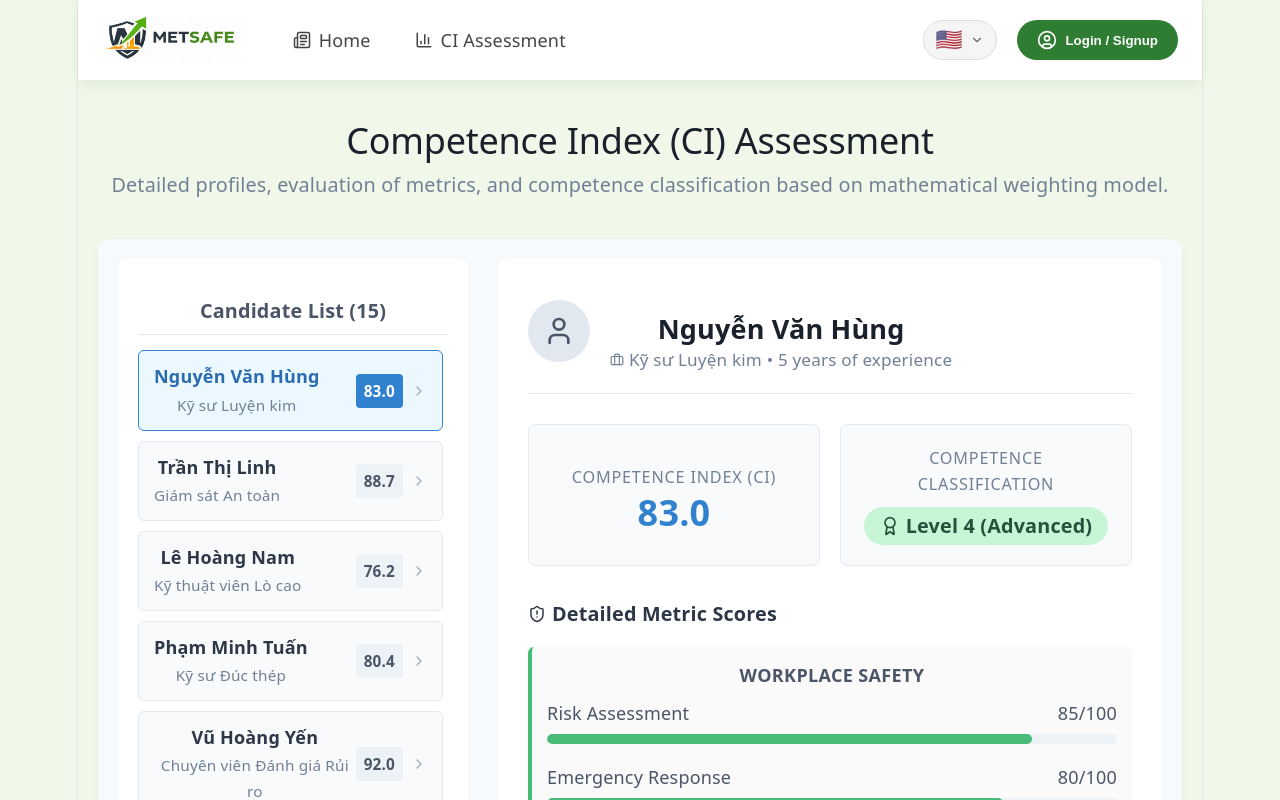
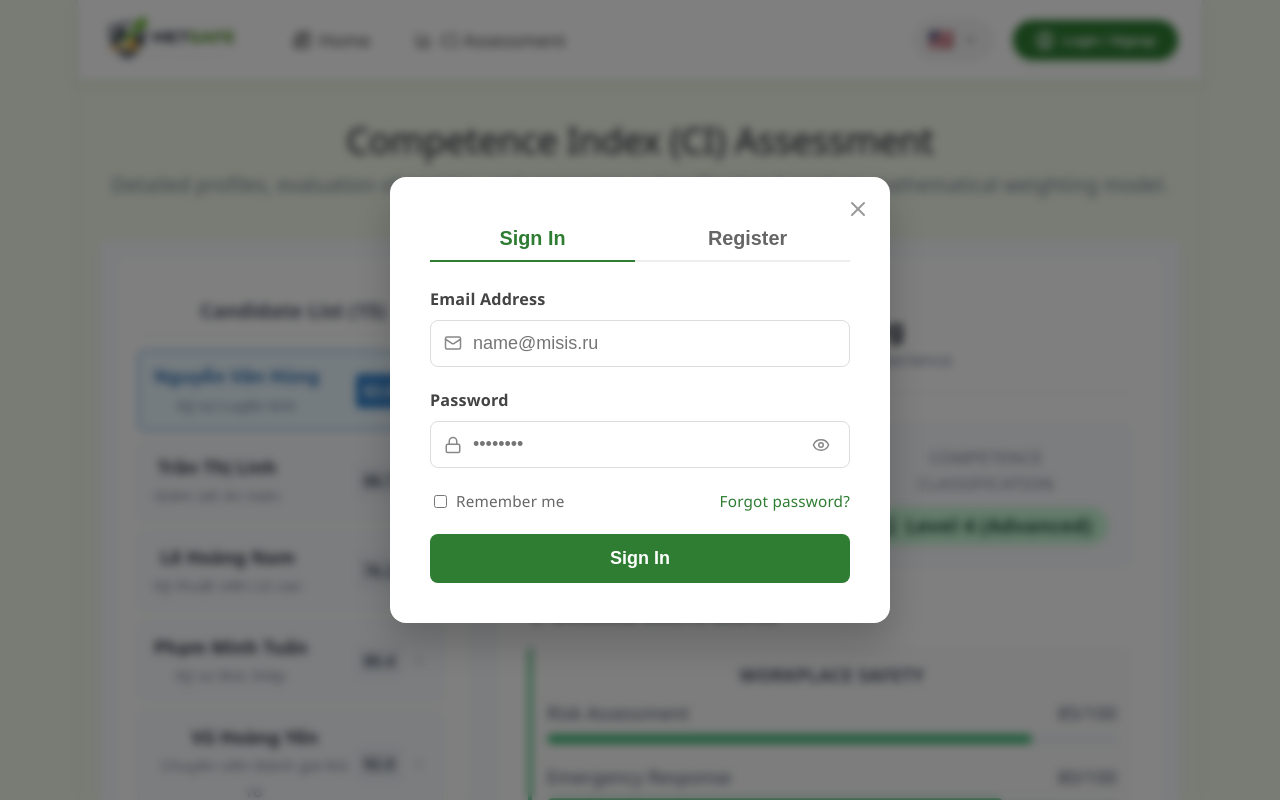
Before and after one commit to ngocleltt/metsafe, a React (Vite) app: page /assessment in a window 1280 px wide. Both pictures are taken after a click on the button "Login / Signup". Shown: the top 800 px of the page. Built offline with nearby package versions, Linux system fonts and the light colour scheme.

Commit message:
login form

```diff
--- a/src/components/Navbar.jsx
+++ b/src/components/Navbar.jsx
@@ -2,11 +2,16 @@ import React, { useState } from 'react';
 import './styles/Navbar.css';
 import { Link } from 'react-router-dom';
 import logo from '../assets/logo.png';
-import { BarChart3, Newspaper, Menu, X, UserCircle, ChevronDown } from 'lucide-react';
+import { BarChart3, Newspaper, Menu, X, UserCircle, ChevronDown, Lock, Mail, Eye, EyeOff, LogOut } from 'lucide-react';
 
 const Navbar = ({ t, currentLang, changeLanguage }) => {
   const [isMenuOpen, setIsMenuOpen] = useState(false);
   const [isLangOpen, setIsLangOpen] = useState(false);
+  const [isAuthOpen, setIsAuthOpen] = useState(false);
+  const [authMode, setAuthMode] = useState('login');
+  const [showPassword, setShowPassword] = useState(false);
+  const [isLoggedIn, setIsLoggedIn] = useState(false);
+  const [username, setUsername] = useState('An Bình');
 
   const languages = [
     { code: 'vi', flag: '🇻🇳', label: 'Tiếng Việt' },
@@ -14,14 +19,21 @@ const Navbar = ({ t, currentLang, changeLanguage }) => {
     { code: 'ru', flag: '🇷🇺', label: 'Русский' }
   ];
 
-  const currentFlag = languages.find(l => l.code === currentLang)?.flag;
+  const handleSubmit = (e) => {
+    e.preventDefault();
+    setIsLoggedIn(true);
+    setIsAuthOpen(false);
+  };
+
+  const handleLogout = () => {
+    setIsLoggedIn(false);
+  };
 
   return (
     <nav className="metsafe-navbar">
       <div className="nav-container">
         <Link to="/" className="nav-logo" style={{ textDecoration: 'none' }}>
           <img src={logo} alt="METSAFE Logo" className="nav-logo-img" />
-
         </Link>
 
         <div className="mobile-icon" onClick={() => setIsMenuOpen(!isMenuOpen)}>
@@ -33,25 +45,24 @@ const Navbar = ({ t, currentLang, changeLanguage }) => {
             <li>
               <Link to="/" className="nav-item">
                 <Newspaper size={18} />
-                <span>{t.nav.home}</span>
+                <span>{t?.nav?.home || 'Home'}</span>
               </Link>
             </li>
             <li>
               <Link to="/assessment" className="nav-item">
                 <BarChart3 size={18} />
-                <span>{t.nav.assessment}</span>
+                <span>{t?.nav?.assessment || 'CI Assessment'}</span>
               </Link>
             </li>
           </ul>
 
           <div className="nav-right-group">
             <div className="lang-dropdown-container">
-              <button
-                className="lang-dropdown-btn"
-                onClick={() => setIsLangOpen(!isLangOpen)}
-              >
-                <span className="current-flag">{currentFlag}</span>
-                <ChevronDown size={14} className={`arrow ${isLangOpen ? 'rotate' : ''}`} />
+              <button className="lang-dropdown-btn" onClick={() => setIsLangOpen(!isLangOpen)}>
+                <span>{languages.find(l => l.code === currentLang)?.flag}</span>
+                <span className={`arrow ${isLangOpen ? 'rotate' : ''}`}>
+                  <ChevronDown size={16} />
+                </span>
               </button>
 
               {isLangOpen && (
@@ -73,13 +84,103 @@ const Navbar = ({ t, currentLang, changeLanguage }) => {
               )}
             </div>
 
-            <button className="login-btn">
-              <UserCircle size={20} />
-              <span>{t.nav.login}</span>
-            </button>
+            {isLoggedIn ? (
+              <div className="user-profile-group">
+                <div className="user-info">
+                  <UserCircle size={22} className="user-avatar" />
+                  <span className="username-text">{username}</span>
+                </div>
+                <button className="logout-btn" onClick={handleLogout}>
+                  <LogOut size={16} />
+                </button>
+              </div>
+            ) : (
+              <button className="login-btn" onClick={() => { setIsAuthOpen(true); setAuthMode('login'); }}>
+                <UserCircle size={20} />
+                <span>{t?.nav?.login || 'Login / Signup'}</span>
+              </button>
+            )}
           </div>
         </div>
       </div>
+
+      {isAuthOpen && (
+        <div className="auth-overlay" onClick={() => setIsAuthOpen(false)}>
+          <div className="auth-modal" onClick={(e) => e.stopPropagation()}>
+            <button className="auth-close" onClick={() => setIsAuthOpen(false)}>
+              <X size={24} />
+            </button>
+
+            <div className="auth-tabs">
+              <button
+                className={`auth-tab ${authMode === 'login' ? 'active' : ''}`}
+                onClick={() => setAuthMode('login')}
+              >
+                Sign In
+              </button>
+              <button
+                className={`auth-tab ${authMode === 'signup' ? 'active' : ''}`}
+                onClick={() => setAuthMode('signup')}
+              >
+                Register
+              </button>
+            </div>
+
+            <form onSubmit={handleSubmit} className="auth-form">
+              {authMode === 'signup' && (
+                <div className="input-group">
+                  <label>Full Name</label>
+                  <div className="input-wrapper">
+                    <UserCircle className="input-icon" size={18} />
+                    <input type="text" placeholder="Huynh Tran An Binh" required />
+                  </div>
+                </div>
+              )}
+
+              <div className="input-group">
+                <label>Email Address</label>
+                <div className="input-wrapper">
+                  <Mail className="input-icon" size={18} />
+                  <input type="email" placeholder="name@misis.ru" required />
+                </div>
+              </div>
+
+              <div className="input-group">
+                <label>Password</label>
+                <div className="input-wrapper">
+                  <Lock className="input-icon" size={18} />
+                  <input
+                    type={showPassword ? "text" : "password"}
+                    placeholder="••••••••"
+                    required
+                  />
+                  <button
+                    type="button"
+                    className="password-toggle"
+                    onClick={() => setShowPassword(!showPassword)}
+                  >
+                    {showPassword ? <EyeOff size={18} /> : <Eye size={18} />}
+                  </button>
+                </div>
+              </div>
+
+              {authMode === 'login' && (
+                <div className="form-options">
+                  <label className="remember-me">
+                    <input type="checkbox" />
+                    <span>Remember me</span>
+                  </label>
+                  <a href="#forgot" className="forgot-link">Forgot password?</a>
+                </div>
+              )}
+
+              <button type="submit" className="auth-submit-btn">
+                {authMode === 'login' ? 'Sign In' : 'Create Account'}
+              </button>
+            </form>
+          </div>
+        </div>
+      )}
     </nav>
   );
 };
--- a/src/components/styles/Navbar.css
+++ b/src/components/styles/Navbar.css
@@ -1,3 +1,13 @@
+:root {
+  --primary-color: #2e7d32;
+  --accent-color: #f7941d;
+  --secondary-color: #1b5e20;
+  --bg-light: #f1f8e9;
+  --text-dark: #1b5e20;
+  --white: #ffffff;
+  --transition: all 0.3s cubic-bezier(0.4, 0, 0.2, 1);
+}
+
 .metsafe-navbar {
   background-color: var(--white);
   height: 80px;
@@ -24,6 +34,14 @@
   align-items: center;
   gap: 12px;
   flex-shrink: 0;
+  text-decoration: none;
+}
+
+.nav-logo-img {
+  height: 48px;
+  width: auto;
+  object-fit: contain;
+  display: block;
 }
 
 .logo-text {
@@ -82,7 +100,7 @@
   gap: 8px;
   background: #f5f5f5;
   border: 1px solid #ddd;
-  padding: 6px 12px;
+  padding: 6px 14px;
   border-radius: 20px;
   cursor: pointer;
   font-size: 1.2rem;
@@ -91,9 +109,12 @@
 
 .lang-dropdown-btn:hover {
   background: #eeeeee;
+  border-color: #ccc;
 }
 
 .lang-dropdown-btn .arrow {
+  display: flex;
+  align-items: center;
   transition: transform 0.3s ease;
   color: #666;
 }
@@ -104,7 +125,7 @@
 
 .lang-dropdown-menu {
   position: absolute;
-  top: 110%;
+  top: 120%;
   right: 0;
   background: white;
   border-radius: 12px;
@@ -115,6 +136,7 @@
   display: flex;
   flex-direction: column;
   gap: 4px;
+  border: 1px solid rgba(0, 0, 0, 0.05);
 }
 
 .lang-option {
@@ -146,23 +168,258 @@
   gap: 8px;
   background-color: var(--primary-color);
   color: white;
-  padding: 10px 20px;
+  padding: 10px 22px;
   border-radius: 25px;
   border: none;
   font-weight: 600;
   cursor: pointer;
   transition: var(--transition);
+  box-shadow: 0 4px 10px rgba(46, 125, 50, 0.15);
 }
 
 .login-btn:hover {
   background-color: var(--secondary-color);
   transform: translateY(-2px);
+  box-shadow: 0 6px 15px rgba(46, 125, 50, 0.25);
+}
+
+.user-profile-group {
+  display: flex;
+  align-items: center;
+  gap: 12px;
+  background: rgba(46, 125, 50, 0.08);
+  padding: 6px 14px;
+  border-radius: 20px;
+  border: 1px solid rgba(46, 125, 50, 0.15);
+}
+
+.user-info {
+  display: flex;
+  align-items: center;
+  gap: 8px;
+}
+
+.user-avatar {
+  color: var(--primary-color);
+}
+
+.username-text {
+  font-weight: 600;
+  color: var(--text-dark);
+  font-size: 0.95rem;
+}
+
+.logout-btn {
+  background: none;
+  border: none;
+  color: #c62828;
+  cursor: pointer;
+  display: flex;
+  align-items: center;
+  padding: 4px;
+  border-radius: 50%;
+  transition: all 0.2s ease;
+}
+
+.logout-btn:hover {
+  background: rgba(198, 40, 40, 0.1);
+  transform: scale(1.1);
+}
+
+.auth-overlay {
+  position: fixed;
+  top: 0;
+  left: 0;
+  width: 100%;
+  height: 100%;
+  background-color: rgba(0, 0, 0, 0.5);
+  backdrop-filter: blur(4px);
+  display: flex;
+  justify-content: center;
+  align-items: center;
+  z-index: 9999;
+  animation: fadeIn 0.3s ease;
+}
+
+.auth-modal {
+  background: var(--white);
+  padding: 40px;
+  border-radius: 16px;
+  width: 100%;
+  max-width: 420px;
+  box-shadow: 0 20px 40px rgba(0, 0, 0, 0.2);
+  position: relative;
+  animation: slideUp 0.3s cubic-bezier(0.4, 0, 0.2, 1);
+}
+
+.auth-close {
+  position: absolute;
+  top: 16px;
+  right: 16px;
+  background: none;
+  border: none;
+  color: #999;
+  cursor: pointer;
+  padding: 4px;
+  border-radius: 50%;
+  transition: all 0.2s ease;
+}
+
+.auth-close:hover {
+  background: #f5f5f5;
+  color: #333;
+}
+
+.auth-tabs {
+  display: flex;
+  gap: 10px;
+  margin-bottom: 24px;
+  border-bottom: 2px solid #eee;
+}
+
+.auth-tab {
+  flex: 1;
+  padding: 10px;
+  background: none;
+  border: none;
+  font-size: 1.1rem;
+  font-weight: 600;
+  color: #666;
+  cursor: pointer;
+  position: relative;
+  transition: all 0.2s;
+}
+
+.auth-tab.active {
+  color: var(--primary-color);
+}
+
+.auth-tab.active::after {
+  content: '';
+  position: absolute;
+  bottom: -2px;
+  left: 0;
+  width: 100%;
+  height: 2px;
+  background: var(--primary-color);
+}
+
+.auth-form {
+  display: flex;
+  flex-direction: column;
+  gap: 20px;
+}
+
+.input-group {
+  display: flex;
+  flex-direction: column;
+  gap: 8px;
+  text-align: left;
+}
+
+.input-group label {
+  font-weight: 600;
+  font-size: 0.9rem;
+  color: #444;
+}
+
+.input-wrapper {
+  position: relative;
+  display: flex;
+  align-items: center;
+}
+
+.input-icon {
+  position: absolute;
+  left: 14px;
+  color: #888;
+}
+
+.input-wrapper input {
+  width: 100%;
+  padding: 12px 16px 12px 42px;
+  border: 1px solid #ddd;
+  border-radius: 8px;
+  font-size: 1rem;
+  transition: var(--transition);
+  box-sizing: border-box;
+}
+
+.input-wrapper input:focus {
+  outline: none;
+  border-color: var(--primary-color);
+  box-shadow: 0 0 0 3px rgba(46, 125, 50, 0.15);
+}
+
+.password-toggle {
+  position: absolute;
+  right: 14px;
+  background: none;
+  border: none;
+  color: #888;
+  cursor: pointer;
+  display: flex;
+  align-items: center;
+}
+
+.form-options {
+  display: flex;
+  justify-content: space-between;
+  align-items: center;
+  font-size: 0.85rem;
+}
+
+.remember-me {
+  display: flex;
+  align-items: center;
+  gap: 6px;
+  cursor: pointer;
+  color: #666;
+}
+
+.forgot-link {
+  color: var(--primary-color);
+  text-decoration: none;
+  font-weight: 500;
+}
+
+.forgot-link:hover {
+  text-decoration: underline;
+}
+
+.auth-submit-btn {
+  width: 100%;
+  padding: 14px;
+  background: var(--primary-color);
+  color: white;
+  border: none;
+  border-radius: 8px;
+  font-size: 1rem;
+  font-weight: 600;
+  cursor: pointer;
+  transition: var(--transition);
+}
+
+.auth-submit-btn:hover {
+  background: var(--secondary-color);
+  transform: translateY(-1px);
   box-shadow: 0 4px 12px rgba(46, 125, 50, 0.2);
 }
 
 .mobile-icon {
   display: none;
   cursor: pointer;
+  color: var(--primary-color);
+}
+
+@keyframes fadeIn {
+  from { opacity: 0; }
+  to { opacity: 1; }
+}
+
+@keyframes slideUp {
+  from { transform: translateY(20px); opacity: 0; }
+  to { transform: translateY(0); opacity: 1; }
 }
 
 @media (max-width: 768px) {
@@ -179,29 +436,42 @@
     width: 100%;
     background: white;
     padding: 2rem;
-    box-shadow: 0 10px 10px rgba(0,0,0,0.1);
+    box-shadow: 0 10px 15px rgba(0,0,0,0.1);
     margin-left: 0;
+    gap: 1.5rem;
   }
 
   .nav-menu-wrapper.active {
     display: flex;
   }
 
-  .nav-links, .nav-right-group {
+  .nav-links {
     flex-direction: column;
     width: 100%;
     gap: 1rem;
-    align-items: flex-start;
   }
 
-  .login-btn, .lang-dropdown-btn {
+  .nav-right-group {
+    flex-direction: column;
+    width: 100%;
+    gap: 1rem;
+    align-items: center;
+  }
+
+  .login-btn,
+  .lang-dropdown-container,
+  .lang-dropdown-btn,
+  .user-profile-group {
     width: 100%;
     justify-content: center;
+    box-sizing: border-box;
+  }
+
+  .lang-dropdown-menu {
+    position: static;
+    width: 100%;
+    box-shadow: none;
+    border: 1px solid #eee;
+    margin-top: 5px;
   }
 }
-.nav-logo-img {
-  height: 48px;
-  width: auto;
-  object-fit: contain;
-  display: block;
-}
```
